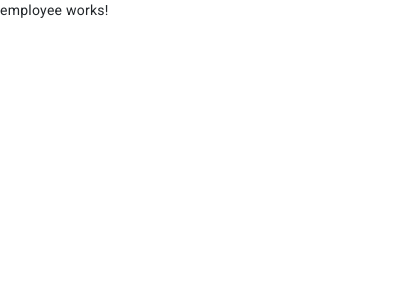
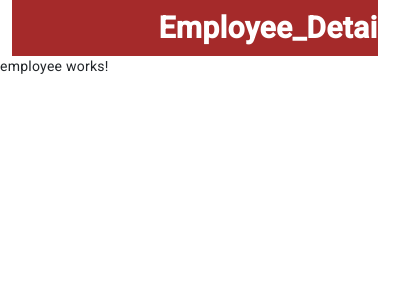
Before and after one commit to Avenkatesh1/Employee_Details, an Angular app: page / in a window 390 px wide. Shown: the top 300 px of the page, 418 px wide, since content can reach past the window. Built offline with nearby package versions, Linux system fonts and the light colour scheme.

Commit message:
i have to create an responsive navebar

```diff
--- a/src/app/empmodule/empmodule.module.ts
+++ b/src/app/empmodule/empmodule.module.ts
@@ -1,12 +1,13 @@
-import { NgModule } from '@angular/core';
+import { ModuleWithProviders, NgModule, Type } from '@angular/core';
 import { CommonModule } from '@angular/common';
+import {MatToolbarModule} from '@angular/material/toolbar';
 
 
+const materialUI:any[]= [MatToolbarModule,]
 
 @NgModule({
-  declarations: [],
-  imports: [
-    CommonModule
-  ]
+  imports: [materialUI,
+    CommonModule],
+  exports: [materialUI],
 })
 export class EmpmoduleModule { }
--- a/src/app/main/employee/employee.component.ts
+++ b/src/app/main/employee/employee.component.ts
@@ -1,9 +1,10 @@
 import { Component } from '@angular/core';
+import { EmpmoduleModule } from '../../empmodule/empmodule.module';
 
 @Component({
   selector: 'app-employee',
   standalone: true,
-  imports: [],
+  imports: [EmpmoduleModule],
   templateUrl: './employee.component.html',
   styleUrl: './employee.component.css'
 })
--- a/src/app/main/main.component.css
+++ b/src/app/main/main.component.css
@@ -0,0 +1,8 @@
+.color{
+    background-color: brown;
+    padding: 20px;
+    color: #ffff;
+    padding-left: 40%;
+    font-size: 30px;
+    font-weight: bolder;
+}
--- a/src/app/main/main.component.html
+++ b/src/app/main/main.component.html
@@ -1,3 +1,7 @@
-
+ <div class="container-fluid">
+    <mat-toolbar color="warn" class="color">
+        <div class="mat-headline"> Employee_Detailes</div>
+    </mat-toolbar>
+ </div>
 
 <app-employee></app-employee>
--- a/src/app/main/main.component.ts
+++ b/src/app/main/main.component.ts
@@ -1,12 +1,14 @@
 import { Component } from '@angular/core';
 import { EmployeeComponent } from "./employee/employee.component";
+import { EmpmoduleModule } from '../../app/empmodule/empmodule.module';
+
 
 @Component({
     selector: 'app-main',
     standalone: true,
     templateUrl: './main.component.html',
     styleUrl: './main.component.css',
-    imports: [EmployeeComponent]
+    imports: [EmployeeComponent, EmpmoduleModule]
 })
 export class MainComponent {
 
```
